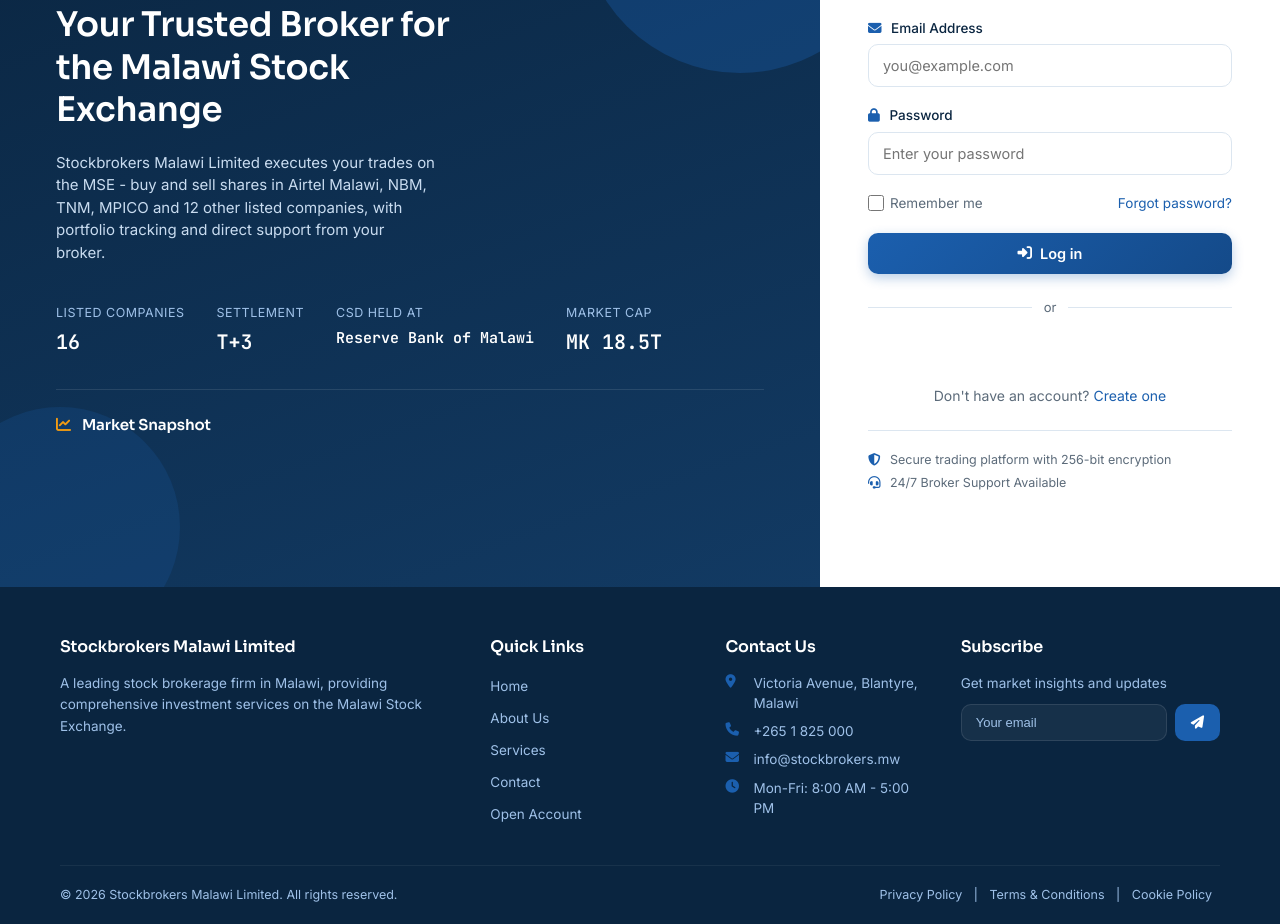
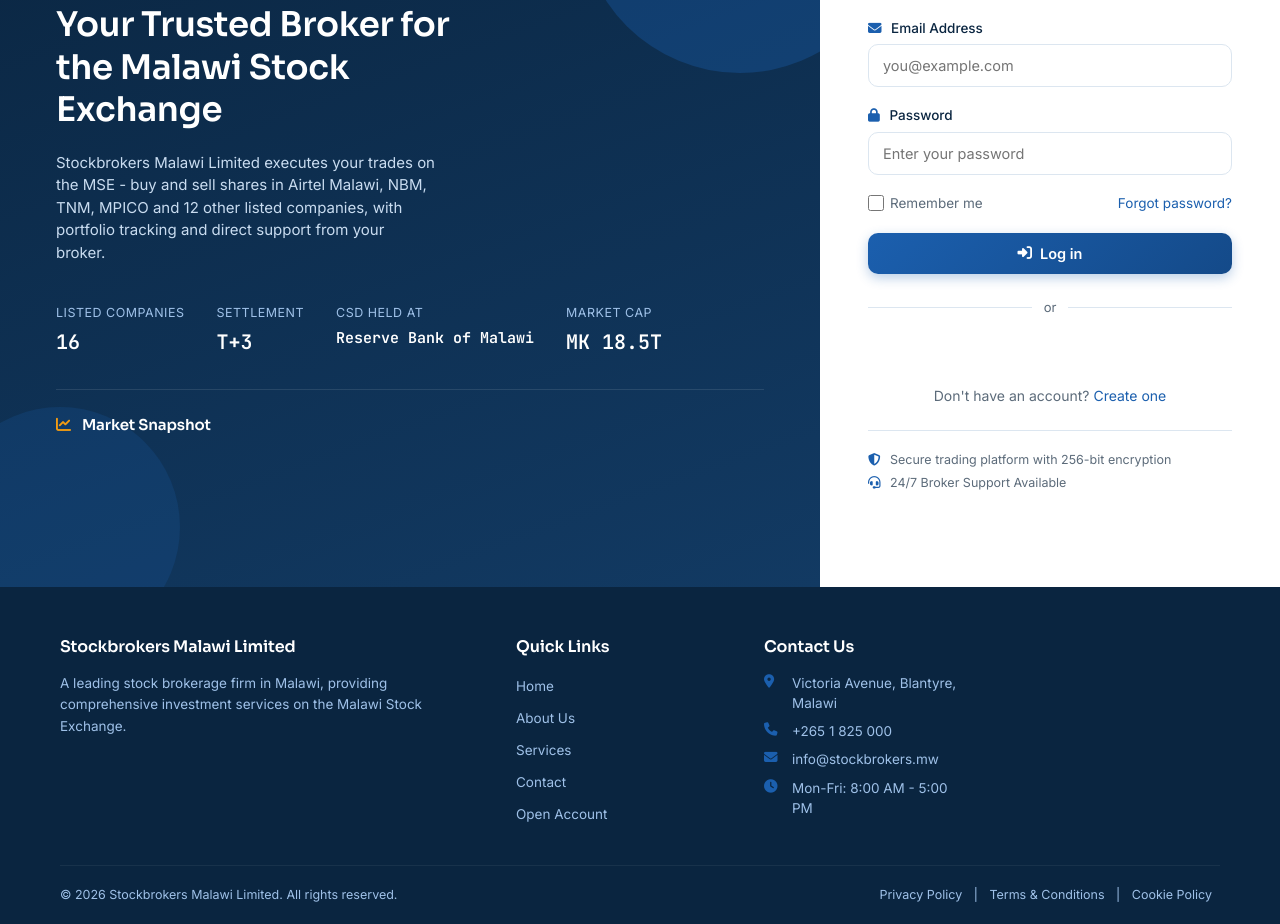
Before and after one commit to Angella0215/share_trading_system, a plain HTML site: page frontend/index.html in a window 1280 px wide. Shown: the part 328-1252 px from the top of the page. Drawn offline with Linux system fonts and the light colour scheme.

Commit message:
Remove unused subscribe form from home page footer

```diff
--- a/frontend/css/style.css
+++ b/frontend/css/style.css
@@ -823,45 +823,6 @@ a:hover { text-decoration: underline; }
   transform: translateY(-2px);
 }
 
-#subscribeForm {
-  display: flex;
-  gap: 8px;
-  margin-top: 10px;
-}
-
-#subscribeForm input {
-  flex: 1;
-  padding: 10px 14px;
-  border: 1px solid rgba(255, 255, 255, 0.1);
-  border-radius: var(--radius);
-  background: rgba(255, 255, 255, 0.05);
-  color: #fff;
-  font-size: 13px;
-}
-
-#subscribeForm input::placeholder {
-  color: #9FC1E8;
-}
-
-#subscribeForm input:focus {
-  outline: none;
-  border-color: var(--brand);
-}
-
-#subscribeForm button {
-  padding: 10px 16px;
-  background: var(--brand);
-  color: #fff;
-  border: none;
-  border-radius: var(--radius);
-  cursor: pointer;
-  transition: var(--transition);
-}
-
-#subscribeForm button:hover {
-  background: var(--brand-dark);
-}
-
 .footer-bottom {
   border-top: 1px solid rgba(255, 255, 255, 0.06);
   padding-top: 20px;
--- a/frontend/index.html
+++ b/frontend/index.html
@@ -175,14 +175,7 @@
                         <li><i class="fas fa-clock"></i> Mon-Fri: 8:00 AM - 5:00 PM</li>
                     </ul>
                 </div>
-                <div class="footer-col">
-                    <h4>Subscribe</h4>
-                    <p>Get market insights and updates</p>
-                    <form id="subscribeForm">
-                        <input type="email" placeholder="Your email" required>
-                        <button type="submit"><i class="fas fa-paper-plane"></i></button>
-                    </form>
-                </div>
+
             </div>
             <div class="footer-bottom">
                 <p>&copy; 2026 Stockbrokers Malawi Limited. All rights reserved.</p>
```
